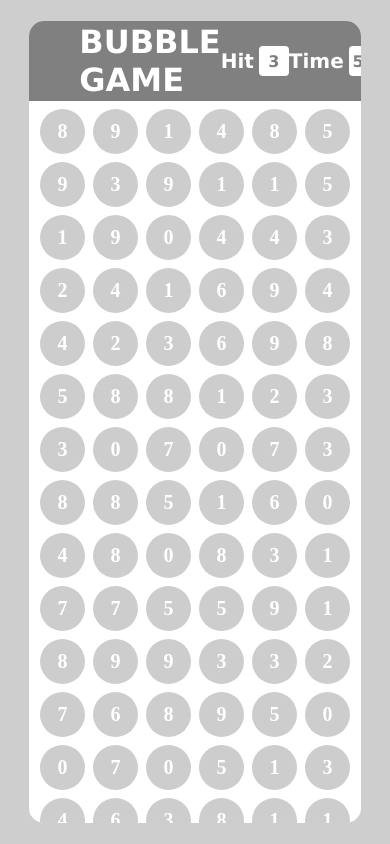
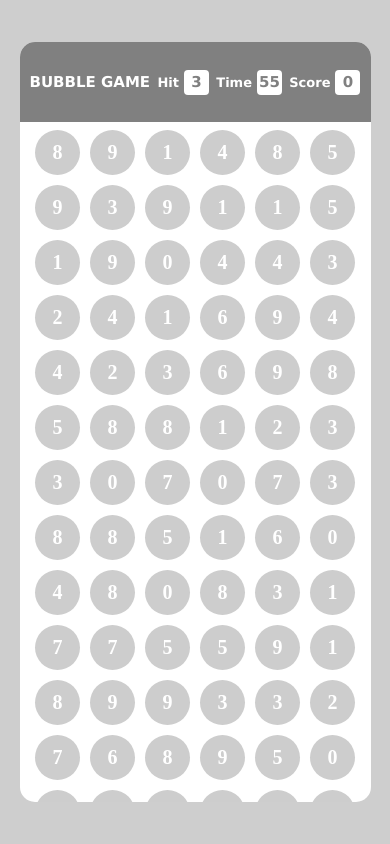
Before and after one commit to Pallabbrmn/BubblegameJS, a plain HTML site: page index.html in a window 390 px wide. Drawn offline with Linux system fonts and the light colour scheme.

Commit message:
Update style.css
media queries added

```diff
--- a/style.css
+++ b/style.css
@@ -97,3 +97,38 @@ html,body{
 #gameover h1 h2{
     color: grey;
 }
+
+@media (max-width: 500px){
+
+    #main{
+        width: 90%;
+        height: 90vh;
+    }
+    #ptop{
+        width: 100%;
+        height: 80px;
+        padding: 5px 10px;
+        gap: 5px
+
+    }
+
+    #ptop h1{
+        font-size: 15px;
+    }
+
+    #ptop #box h5{
+        font-size: 13px;
+    }
+
+    #ptop #box .points{
+        height: 25px;
+        width: 25px;
+        font-size: 15px;
+
+    }
+
+    #pbtm{
+        gap: 10px
+
+    }
+}
```
